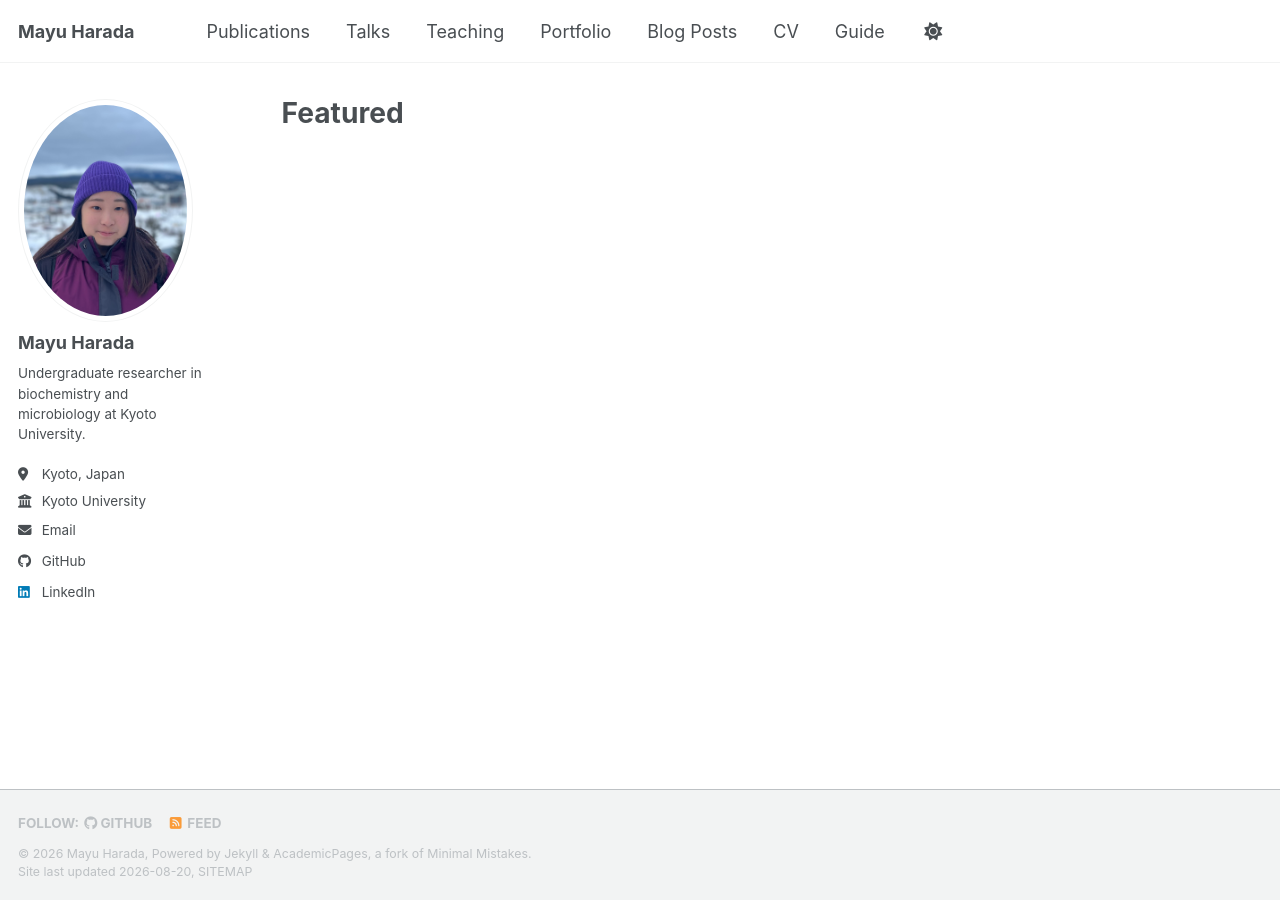
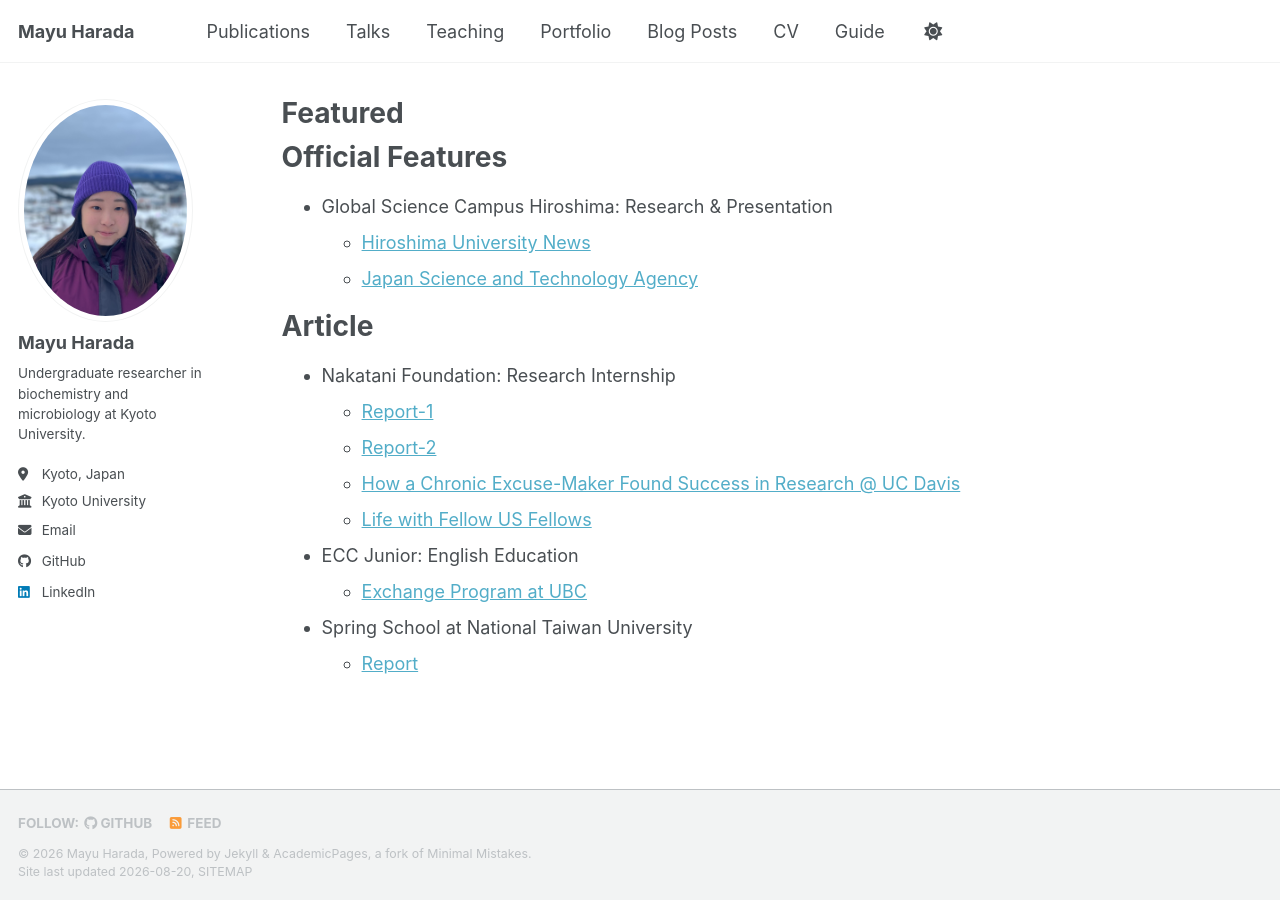
Before and after one commit to mayuharada/mayuharada.github.io, a Jekyll site: the page built from _pages/featured.md, in a window 1280 px wide. Built offline with Jekyll 4.4.1, drawn with Linux system fonts in a browser that asks for light colours; a style sheet for code colours, icons or effects is not loaded.

Commit message:
Update featured.md

```diff
--- a/_pages/featured.md
+++ b/_pages/featured.md
@@ -4,3 +4,23 @@ title: "Featured"
 permalink: /featured/
 author_profile: true
 ---
+
+{% include base_path %}
+
+Official Features
+======
+* Global Science Campus Hiroshima: Research & Presentation
+  * [Hiroshima University News](https://www.hiroshima-u.ac.jp/gsc/news/67833)
+  * [Japan Science and Technology Agency](https://www.jst.go.jp/pr/info/info1539/index.html)
+
+Article
+======
+* Nakatani Foundation: Research Internship
+  * [Report-1](https://storage.nakatani-foundation.jp/main/p/uploads/Mayu_Harada2025.pdf)
+  * [Report-2](https://storage.nakatani-foundation.jp/main/p/uploads/harada_2025.pdf)
+  * [How a Chronic Excuse-Maker Found Success in Research @ UC Davis](https://note.com/nakatani_pr/n/n4bd446df13e3)
+  * [Life with Fellow US Fellows](https://note.com/nakatani_pr/n/n4f68cb7a4454)
+* ECC Junior: English Education
+  * [Exchange Program at UBC](https://www.eccjr.co.jp/harmony/page019.html)
+* Spring School at National Taiwan University
+  * [Report]([https://www.eccjr.co.jp/harmony/page019.html](https://www.kuasu.cpier.kyoto-u.ac.jp/wp-content/uploads/2024/04/9411c2aaf34daf77856ae2eba7828f51.pdf))
```
